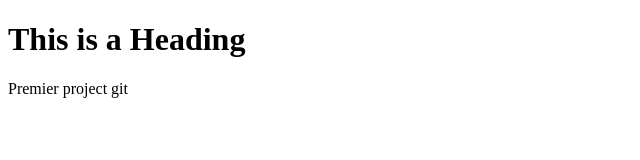
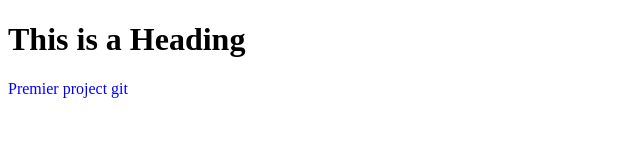
Before and after one commit to cheikh-sysadmin/Test, a plain HTML site: page index.html in a window 1280 px wide. Shown: the whole page, without its empty margins (0-640 px from the left). Drawn offline with Linux system fonts and the light colour scheme.

Commit message:
change color blue

```diff
--- a/index.html
+++ b/index.html
@@ -6,7 +6,7 @@
 <body>
 
 <h1>This is a Heading</h1>
-<p>Premier project git</p>
+<p style="color:blue">Premier project git</p>
 
 </body>
 </html>
```
